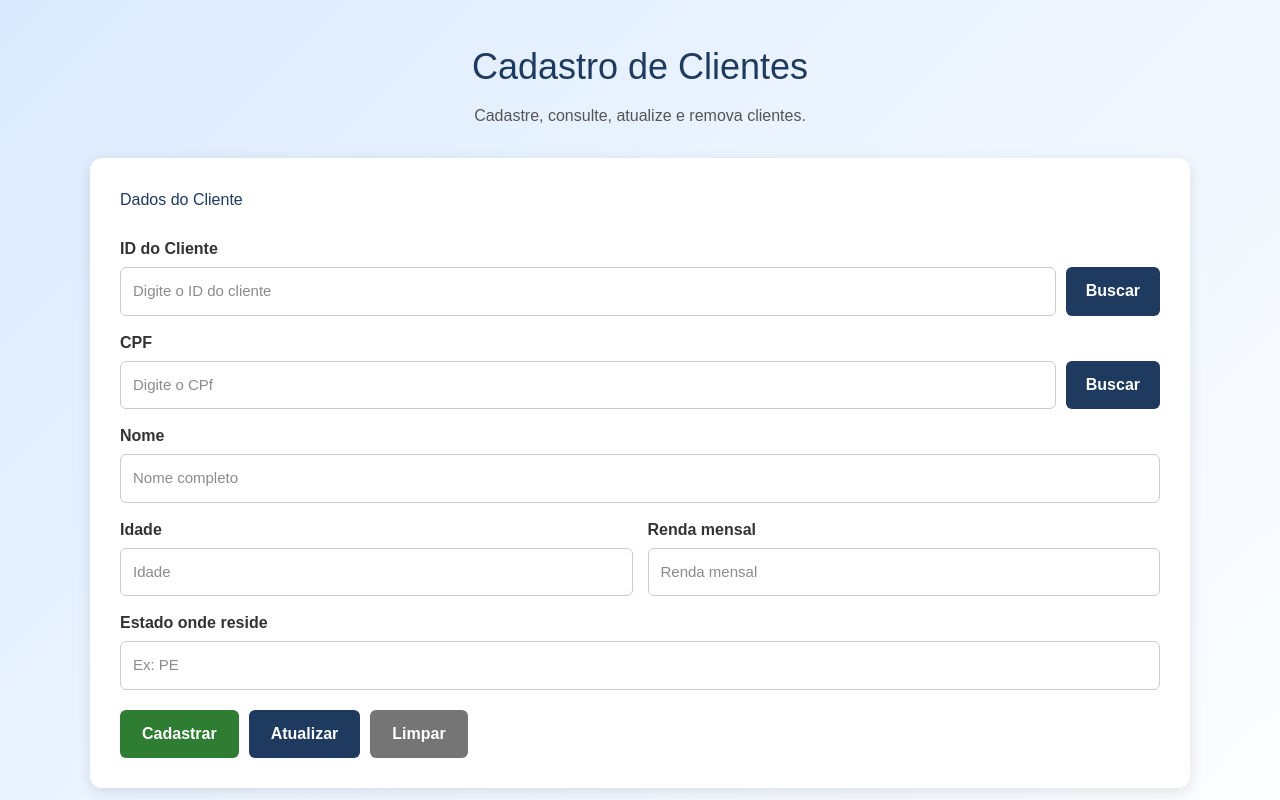
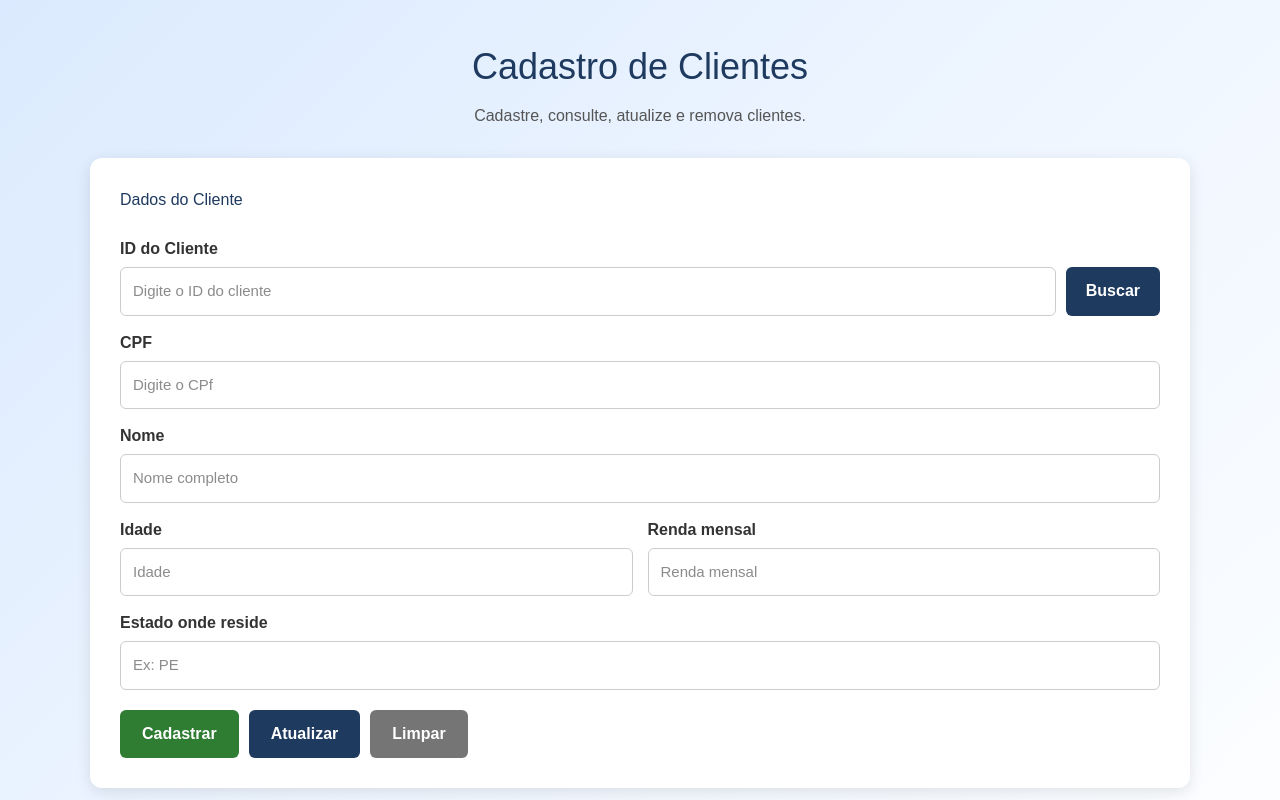
Before and after one commit to marimsz/Emprestimos_Front, a Next.js app: page /clientes in a window 1280 px wide. Shown: the top 800 px of the page. Built offline with nearby package versions, Linux system fonts and the light colour scheme; no server answers.

Commit message:
Atualização no CPF

```diff
--- a/app/clientes/page.tsx
+++ b/app/clientes/page.tsx
@@ -126,12 +126,11 @@ async function buscarPorId() {
     }
 }
 
-
 // Atualizar Cliente
 async function atualizarCliente() {
 
     if (!id_cliente) {
-        setMensagem("Digite o ID do cliente ou clique em Editar.");
+        setMensagem("Digite o ID do cliente.");
         return;
     }
 
@@ -157,9 +156,8 @@ async function atualizarCliente() {
         const dados = await resposta.json();
 
         if (!resposta.ok) {
-            throw new Error(
-                dados.erro || "Erro ao atualizar cliente"
-            );
+            setMensagem(dados.erro || "Erro ao atualizar cliente");
+            return;
         }
 
         setMensagem("Cliente atualizado com sucesso!");
@@ -173,6 +171,7 @@ async function atualizarCliente() {
         setMensagem("Erro ao atualizar cliente.");
     }
 }
+
 
     //Deletar Clientes
     async function deletarCliente(id_cliente: number) {
@@ -374,22 +373,6 @@ return (
                   fontSize: "15px",
                 }}
               />
-
-              <button
-                type="button"
-                onClick={buscarPorId}
-                style={{
-                  backgroundColor: "#1e3a5f",
-                  color: "white",
-                  border: "none",
-                  padding: "12px 20px",
-                  borderRadius: "6px",
-                  cursor: "pointer",
-                  fontWeight: "bold",
-                }}
-              >
-                Buscar
-              </button>
             </div>
           </div>
 
```
